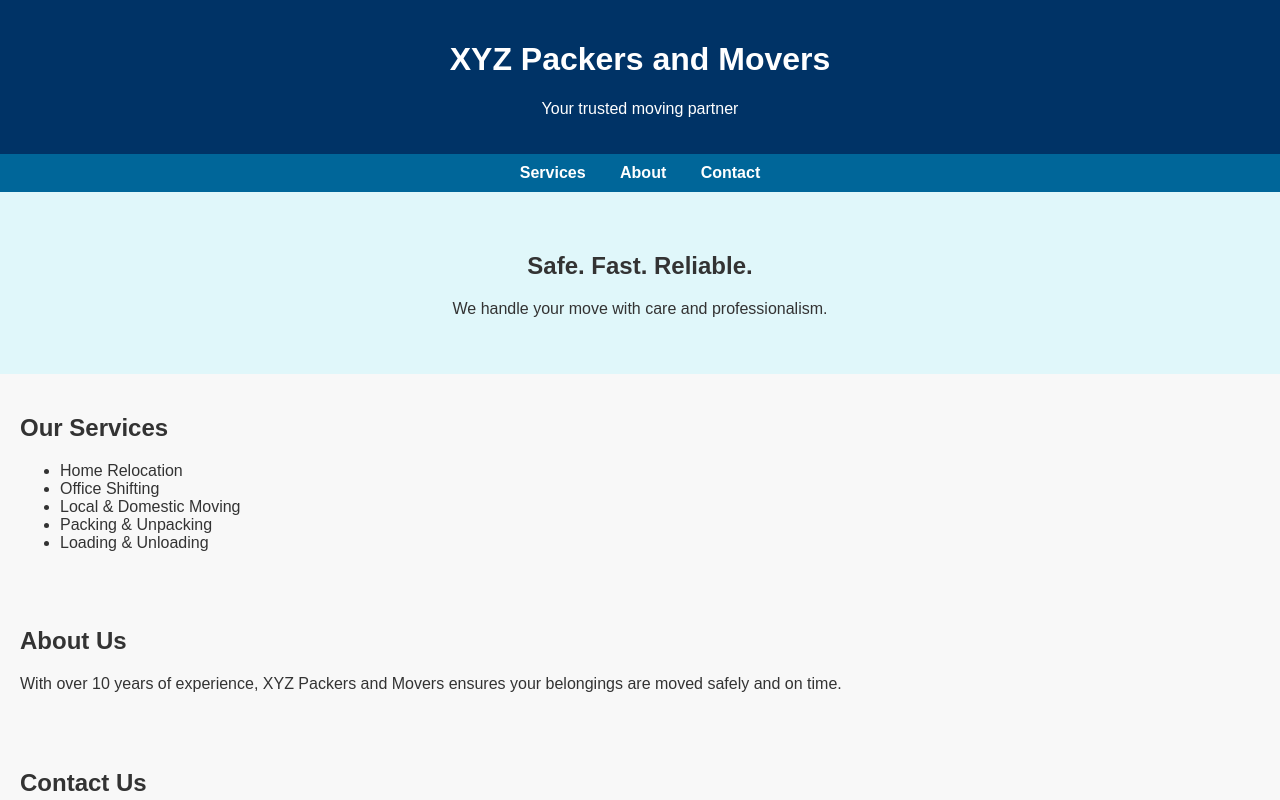
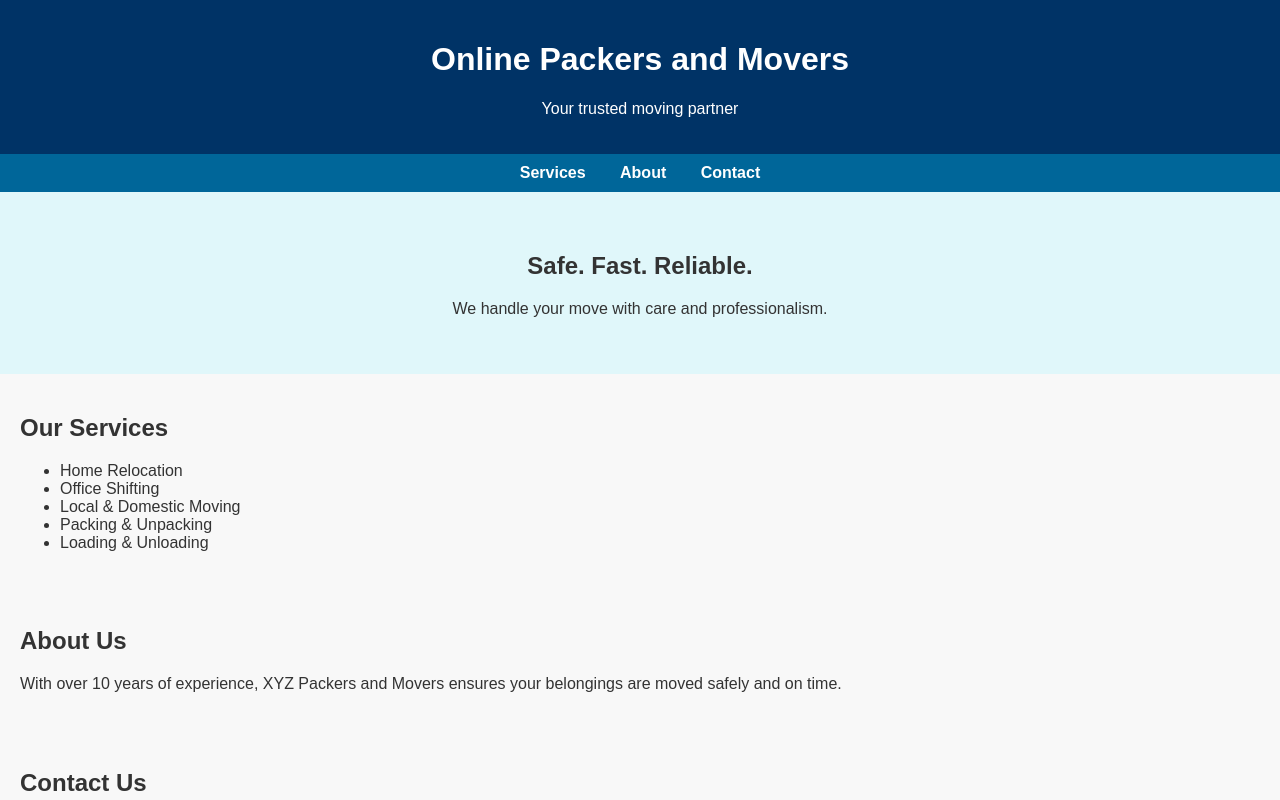
Before and after one commit to imsharik/online-packers-movers, a plain HTML site: page index.html in a window 1280 px wide. Shown: the top 800 px of the page. Drawn offline with Linux system fonts and the light colour scheme.

Commit message:
name updated

```diff
--- a/index.html
+++ b/index.html
@@ -3,12 +3,12 @@
 <head>
   <meta charset="UTF-8" />
   <meta name="viewport" content="width=device-width, initial-scale=1.0" />
-  <title>XYZ Packers and Movers</title>
+  <title>Online Packers and Movers</title>
   <link rel="stylesheet" href="styles/style.css" />
 </head>
 <body>
   <header>
-    <h1>XYZ Packers and Movers</h1>
+    <h1>Online Packers and Movers</h1>
     <p>Your trusted moving partner</p>
   </header>
 
```
